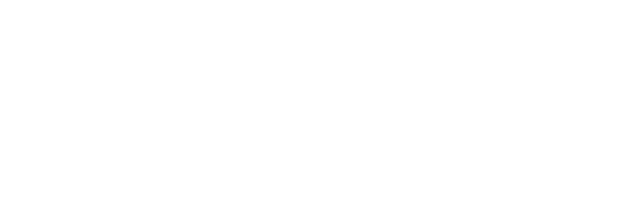
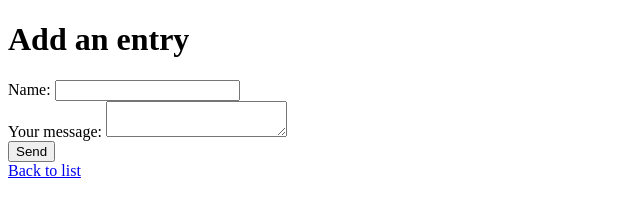
Before and after one commit to hft-stuttgart-ipr/hft-asgmt-html-Arni92x, a website: page add-entry.html in a window 1280 px wide. Shown: the whole page, without its empty margins (0-640 px from the left). Drawn offline with Linux system fonts and the light colour scheme.

Commit message:
Update add-entry.html

```diff
--- a/add-entry.html
+++ b/add-entry.html
@@ -6,6 +6,22 @@
     <title>Add a new entry</title>
   </head>
   <body>
-
+      <h1>Add an entry</h1>
+      <form>
+        <div class="form-item">
+          <label for="asd">Name: </label>
+          <input name="asd" />
+        </div>
+        <div class="form-item">
+          <label for="bigtext">Your message: </label>
+          <textarea name="bigtext"></textarea>
+        </div>
+        <div class="form-item">
+          <button type="submit">Send</button>
+        </div>
+      </form>
+      <div class="nav">
+          <a href="index.html">Back to list</a>
+      </div>
   </body>
 </html>
```
